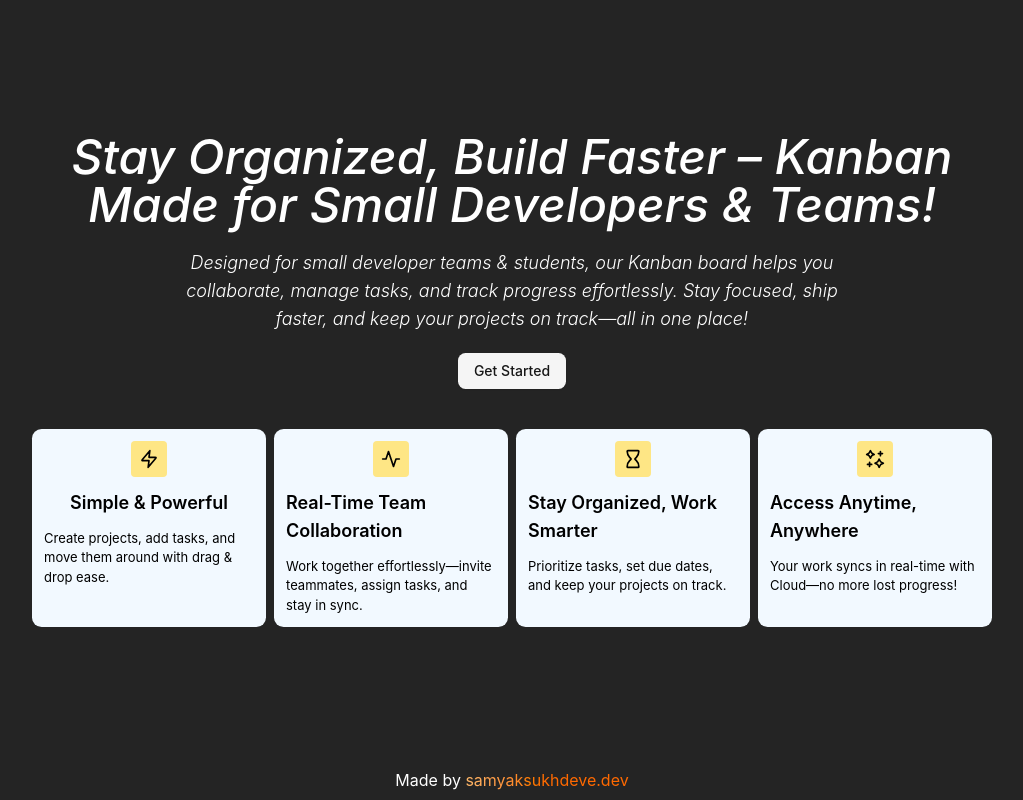
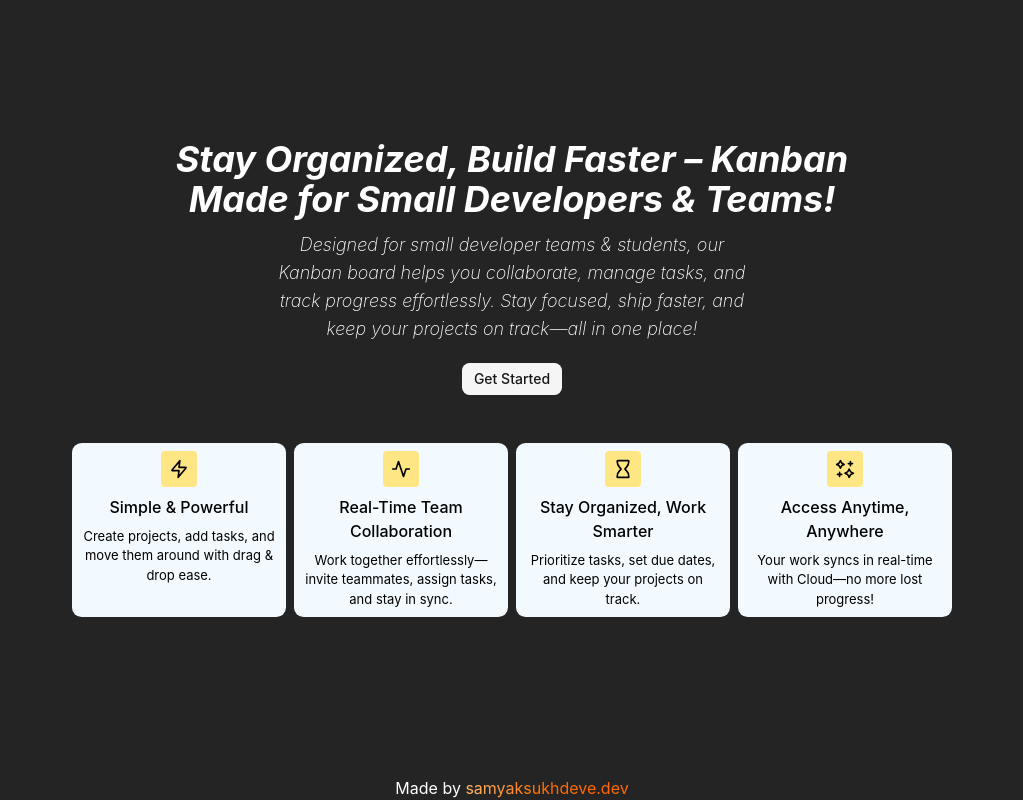
Before and after one commit to SamyakSukhdeve/kriyaboard-frontend, a React (Vite) app: page / in a window 1280 px wide. Shown: the whole page, without its empty margins (128-1151 px from the left). Built offline with nearby package versions, Linux system fonts and the light colour scheme; no server answers.

Commit message:
Updated landing page

```diff
--- a/src/components/FeatureCard.jsx
+++ b/src/components/FeatureCard.jsx
@@ -1,11 +1,11 @@
 const FeatureCard = ({ title, subTitle, icon }) => {
   return (
-    <div className="p-3 bg-[#F2F9FF] rounded-lg space-y-3 flex flex-col items-center">
+    <div className="p-1 xl:p-2  bg-[#F2F9FF] rounded-lg space-y-2 flex flex-col items-center">
       <div className="p-2 bg-amber-200 rounded">
         <img src={icon} className="h-5  " alt="" />
       </div>
-      <h3 className="font-semibold text-black text-sm sm:text-lg">{title}</h3>
-      <p className="text-muted-foreground text-black text-[12px] sm:text-[13px]">
+      <h3 className="font-medium text-black text-[14px] sm:text-[16px] text-center">{title}</h3>
+      <p className="text-muted-foreground text-black text-[11px] sm:text-[13px] text-center">
         {subTitle}
       </p>
     </div>
--- a/src/components/UserInfo.jsx
+++ b/src/components/UserInfo.jsx
@@ -4,7 +4,7 @@ const UserInfo = () => {
   const { user } = useAuthStore();
   return (
     <div>
-      <div className="flex flex-row justify-center gap-2 p-2 ">
+      <div className="flex flex-row justify-start gap-2 p-2 ">
         <div className=" h-12 w-12 rounded-full">
           <img src={user.photoURL} className="object-fill rounded-full " />
         </div>
--- a/src/pages/Landing.jsx
+++ b/src/pages/Landing.jsx
@@ -11,23 +11,29 @@ const Landing = () => {
   const naviagtor = useNavigate();
 
   return (
-    <div className="flex flex-col justify-center items-center min-h-svh">
-      <div className="container mx-10 max-w-5xl text-center flex flex-col items-center ">
-        <span className="text-xl mx-7 sm:text-3xl lg:text-5xl font-medium italic">
+    <div className=" flex flex-col min-h-svh justify-center ">
+      <div className="flex flex-col justify-center items-center grow ">
+        <div className="container mt-5 text-center flex flex-col items-center ">
+          <span className="text-[18px]  font-medium  italic mx-2 sm:text-3xl lg:text-4xl lg:mx-10 xl:mx-70 xl:font-bold ">
             Stay Organized, Build Faster – Kanban Made for Small Developers &
             Teams!
           </span>
-        <p className="my-5 italic font-light max-w-2xl text-sm md:text-lg mx-5">
-          Designed for small developer teams & students, our Kanban board helps
-          you collaborate, manage tasks, and track progress effortlessly. Stay
-          focused, ship faster, and keep your projects on track—all in one
-          place!
+          <p className="my-3 italic font-extralight text-muted-foreground  text-[12px] md:text-lg mx-5 lg:mx-30 xl:mx-100">
+            Designed for small developer teams & students, our Kanban board
+            helps you collaborate, manage tasks, and track progress
+            effortlessly. Stay focused, ship faster, and keep your projects on
+            track—all in one place!
           </p>
         </div>
-      <Button onClick={() => naviagtor("/signup")} variant={"secondary"}>
+        <Button
+          onClick={() => naviagtor("/signup")}
+          className={"m-2"}
+          variant={"secondary"}
+          size="sm"
+        >
           Get Started
         </Button>
-      <div className="grid grid-cols-2 sm:mx-6 lg:grid-cols-4 lg:mx-40 mx-4 my-10 gap-2">
+        <div className="grid grid-cols-2   sm:mx-22 lg:grid-cols-4 lg:mx-18 xl:mx-50  mx-2 my-10 gap-2">
           <FeatureCard
             icon={thunder}
             title="Simple & Powerful"
@@ -49,7 +55,8 @@ const Landing = () => {
             subTitle="Your work syncs in real-time with Cloud—no more lost progress!"
           />
         </div>
-      <footer className="flex justify-center items-center absolute inset-x-0 bottom-2">
+      </div>
+      <footer className="flex justify-center items-center  inset-x-0 bottom-0">
         <div>
           Made by{" "}
           <Link
```
Lines whose indentation alone changed are shown as unchanged.
